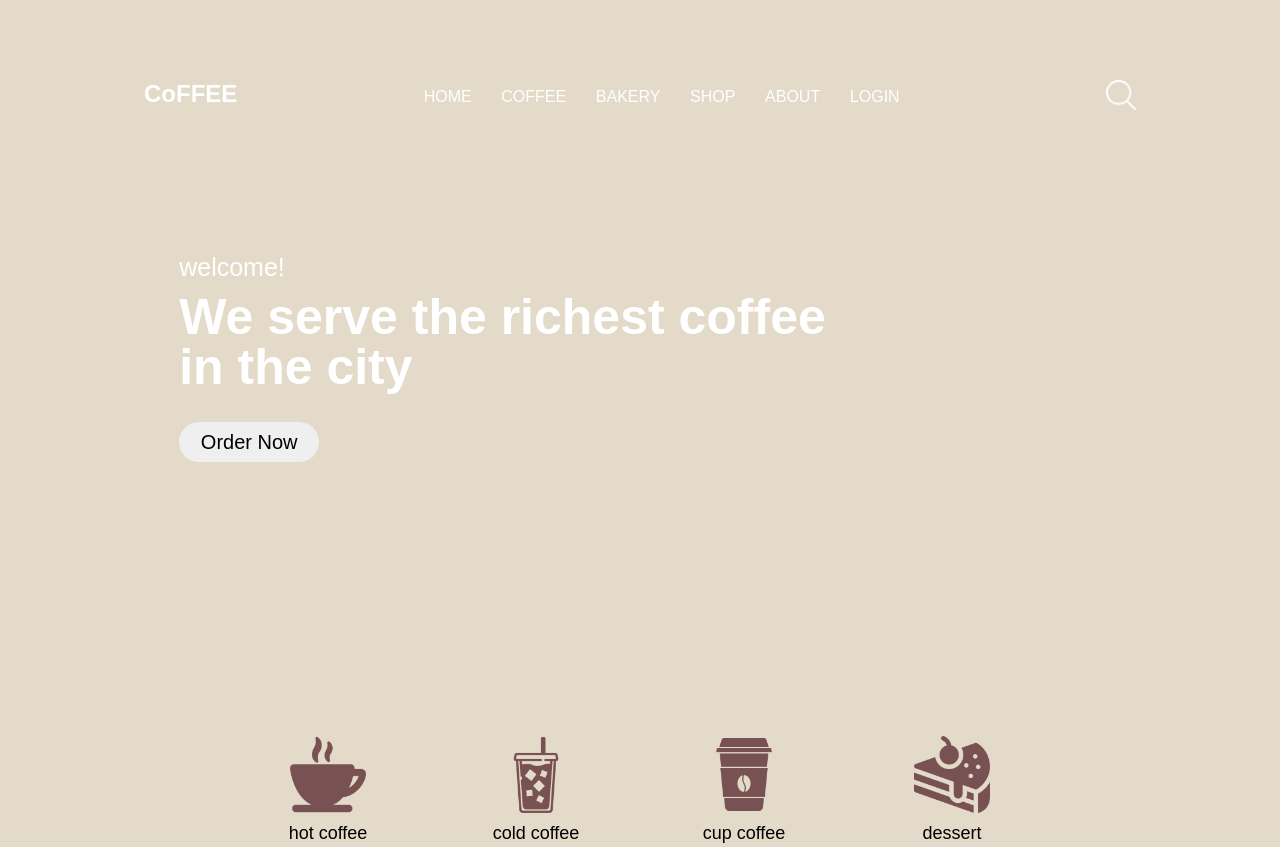
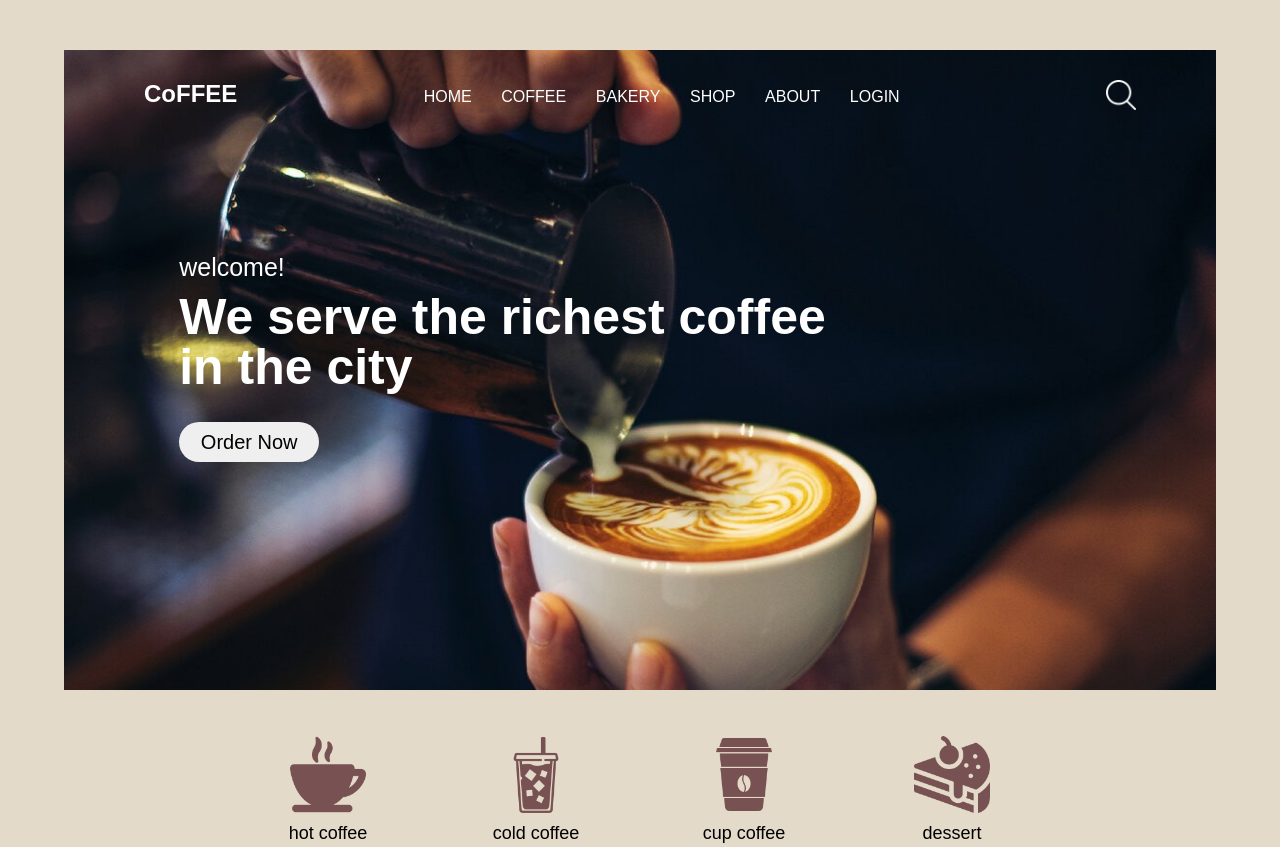
Before and after one commit to Belal-Emara/DEPI_TASK4_-coffee_website-, a plain HTML site: page index.html in a window 1280 px wide. Shown: the top 847 px of the page. Drawn offline with Linux system fonts and the light colour scheme; the site is published under a folder, as on GitHub Pages, so addresses that start at the root find nothing.

Commit message:
fix hero section background on github

```diff
--- a/style.css
+++ b/style.css
@@ -29,7 +29,7 @@ button{
 
 header{
     margin-top: 50px !important;
-    background-image: url(/images/hero.jpg);
+    background-image: url(images/hero.jpg);
     background-repeat: no-repeat;
     background-size: cover;
     height: 80vh;
```
